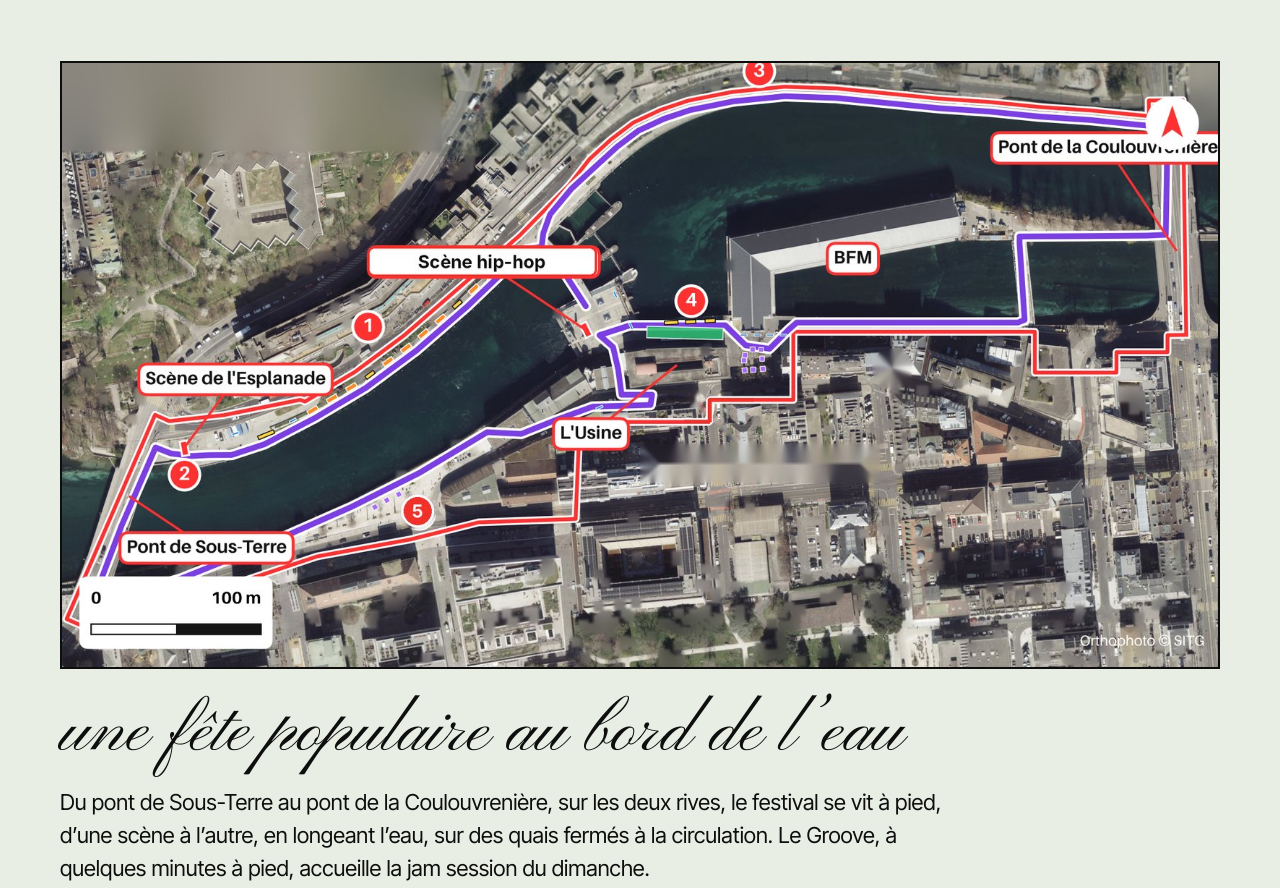
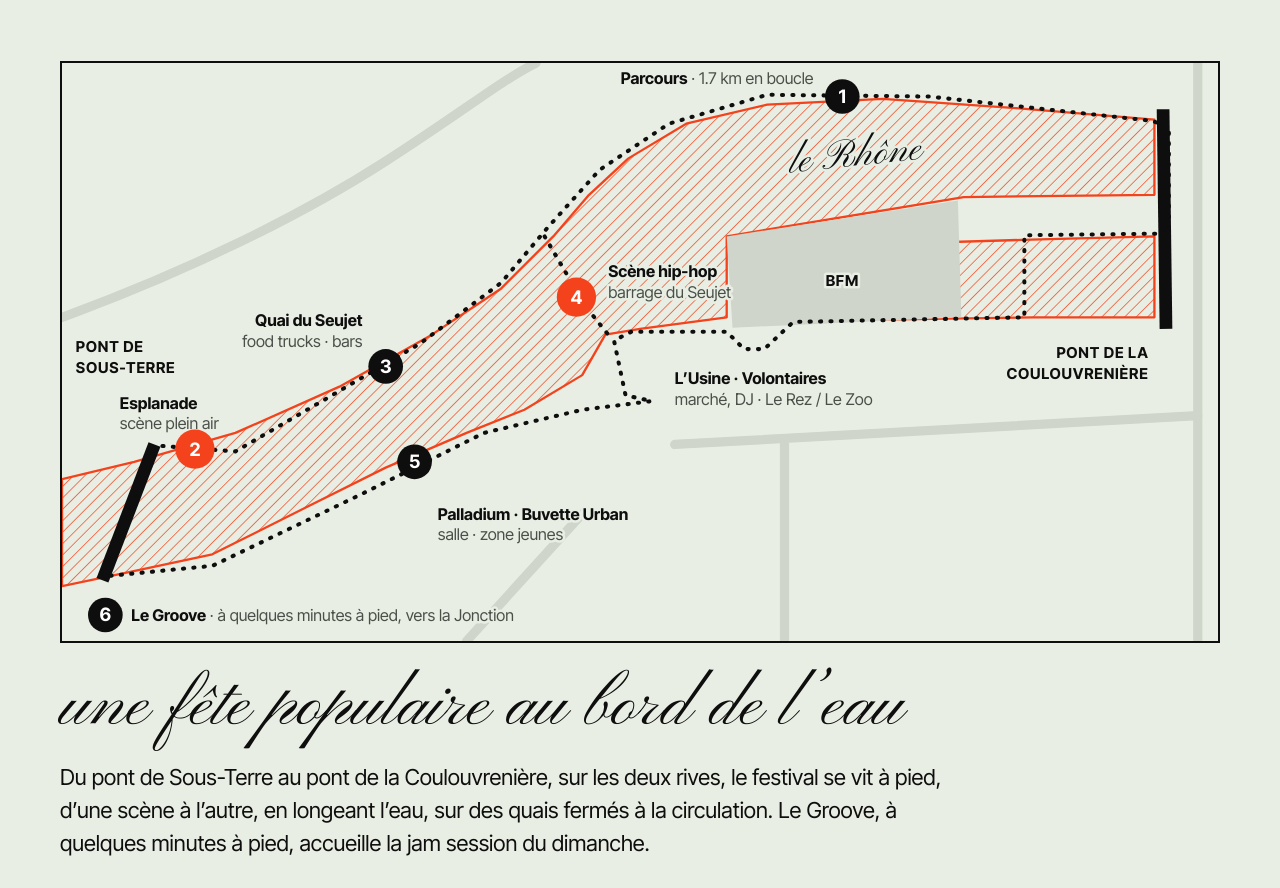
Before and after one commit to planeterouge/lamatrice-site, a plain HTML site: page index.html in a window 1280 px wide. Shown: the part 2480-3368 px from the top of the page. Drawn offline with Linux system fonts and the light colour scheme.

Commit message:
Plan simplifié du festival (Rhône hachuré rouge)
Co-Authored-By: Claude Opus 5.5 <noreply@anthropic.com>
Claude-Session: https://claude.ai/code/session_01EycR1UeJM4qRvpSrh2JMhb

```diff
--- a/index.html
+++ b/index.html
@@ -107,7 +107,13 @@ body::before{content:"";position:fixed;inset:0 0 auto;height:env(safe-area-inset
 .block h3{text-wrap:balance;font-size:15px;text-transform:uppercase;letter-spacing:.06em;margin-bottom:8px}
 .block.free h3{color:var(--orange-deep)}
 .map-row{display:grid;grid-template-columns:minmax(0,1fr);gap:28px;margin-top:64px}
-.map-row img{width:100%;border:2px solid var(--ink)}
+.plan-wrap{overflow-x:auto}
+.plan{width:100%;min-width:760px;height:auto;display:block;border:2px solid var(--ink)}
+.plan text{font-family:var(--body);font-size:28px;fill:var(--stone);paint-order:stroke;stroke:var(--mint);stroke-width:9px;stroke-linejoin:round}
+.plan .b{font-weight:700;fill:var(--ink)}
+.plan .pl-lab{font-weight:700;font-size:26px;fill:var(--ink);text-transform:uppercase;letter-spacing:.05em}
+.plan .pl-river{font-family:var(--script);font-size:70px;fill:var(--ink)}
+.plan .pl-pin text{font-weight:800;font-size:32px;fill:#fff;text-anchor:middle;stroke:none}
 .map-row .lede{max-width:70ch}
 .map-row .script{font-size:clamp(44px,5.5vw,80px)}
 @media (max-width:960px){.blocks{grid-template-columns:repeat(2,minmax(0,1fr))}}
@@ -343,7 +349,57 @@ footer img{height:26px;width:auto}
       <div class="block rv"><h3>[&nbsp;En salle&nbsp;]</h3><p>Le Rez / Le Zoo à L’Usine le vendredi et le Palladium le samedi, jusqu’à 6h : têtes d’affiche, DJ et showcases. Le dimanche, jam session au Groove. À prix accessibles.</p></div>
     </div>
     <div class="map-row rv">
-      <img src="images/plan-festival.jpg" alt="Plan du festival sur les berges du Rhône, du pont de Sous-Terre au pont de la Coulouvrenière : parcours, scènes et zones numérotées" loading="lazy">
+      <div class="plan-wrap">
+      <svg class="plan" viewBox="0 0 2000 1000" role="img" aria-label="Plan simplifié du festival : boucle piétonne d’environ 1.7 km sur les deux rives du Rhône, du pont de Sous-Terre au pont de la Coulouvrenière, avec les zones numérotées">
+        <defs>
+          <pattern id="pl-hatch" width="14" height="14" patternUnits="userSpaceOnUse" patternTransform="rotate(45)">
+            <line x1="0" y1="0" x2="0" y2="14" stroke="#f4431c" stroke-width="2.4"/>
+          </pattern>
+        </defs>
+        <rect width="2000" height="1000" fill="#e8eee3"/>
+        <g fill="none" stroke="#cfd5ca" stroke-width="16" stroke-linecap="round">
+          <path d="M0 440 C 220 360, 420 260, 560 170 S 760 30, 820 0"/>
+          <path d="M1965 0 L1965 1000"/>
+          <path d="M1060 660 L1965 610"/>
+          <path d="M1250 660 L1250 1000"/>
+          <path d="M700 1000 L900 780"/>
+        </g>
+        <g fill="url(#pl-hatch)" stroke="#f4431c" stroke-width="4" stroke-linejoin="round">
+          <path d="M0 720 L125 690 L300 640 L480 560 L640 470 L760 390 L850 300 L910 230 L980 165 L1080 105 L1220 72 L1420 62 L1650 78 L1890 98 L1890 228 L1560 232 L1150 300 L1150 440 L1000 460 L940 470 L900 540 L800 600 L700 640 L560 700 L420 770 L260 850 L120 880 L0 905 Z"/>
+          <path d="M1260 318 L1660 306 L1890 300 L1890 440 L1680 440 L1270 446 Z"/>
+        </g>
+        <path d="M1150 300 L1550 238 L1556 440 L1160 458 Z" fill="#cfd5ca"/>
+        <g stroke="#0e0e0e" stroke-width="22">
+          <line x1="160" y1="660" x2="70" y2="895"/>
+          <line x1="1905" y1="80" x2="1910" y2="460"/>
+        </g>
+        <g fill="none" stroke="#0e0e0e" stroke-width="7" stroke-linecap="round" stroke-linejoin="round" stroke-dasharray="2 16">
+          <path d="M75 888 L165 662 L300 672 L450 585 L620 485 L760 380 L840 285 L930 185 L1050 105 L1220 55 L1500 58 L1885 100 L1915 110 L1915 295 L1665 298 L1665 440 L1265 448 L1215 495 L1180 495 L1150 465 L985 465 L955 480 L975 575 L1020 585 L900 600 L730 640 L520 745 L260 870 L75 888"/>
+          <path d="M835 300 L905 420 L945 470"/>
+        </g>
+        <text class="pl-river" x="1260" y="190" transform="rotate(-6 1260 190)">le Rhône</text>
+        <g class="pl-txt">
+          <text class="pl-lab" x="1350" y="385" text-anchor="middle">BFM</text>
+          <text class="pl-lab" x="24" y="500">Pont de</text><text class="pl-lab" x="24" y="536">Sous-Terre</text>
+          <text class="pl-lab" x="1880" y="510" text-anchor="end">Pont de la</text><text class="pl-lab" x="1880" y="546" text-anchor="end">Coulouvrenière</text>
+          <text x="1300" y="36" text-anchor="end"><tspan class="b">Parcours</tspan> · 1.7 km en boucle</text>
+          <text x="100" y="598"><tspan class="b">Esplanade</tspan></text><text x="100" y="634">scène plein air</text>
+          <text x="520" y="455" text-anchor="end"><tspan class="b">Quai du Seujet</tspan></text><text x="520" y="491" text-anchor="end">food trucks · bars</text>
+          <text x="945" y="370"><tspan class="b">Scène hip-hop</tspan></text><text x="945" y="406">barrage du Seujet</text>
+          <text x="1060" y="555"><tspan class="b">L’Usine · Volontaires</tspan></text><text x="1060" y="591">marché, DJ · Le Rez / Le Zoo</text>
+          <text x="650" y="790"><tspan class="b">Palladium · Buvette Urban</tspan></text><text x="650" y="826">salle · zone jeunes</text>
+          <text x="120" y="966"><tspan class="b">Le Groove</tspan> · à quelques minutes à pied, vers la Jonction</text>
+        </g>
+        <g class="pl-pin">
+          <circle cx="1350" cy="58" r="30" fill="#0e0e0e"/><text x="1350" y="69">1</text>
+          <circle cx="230" cy="668" r="34" fill="#f4431c"/><text x="230" y="680">2</text>
+          <circle cx="560" cy="525" r="30" fill="#0e0e0e"/><text x="560" y="536">3</text>
+          <circle cx="890" cy="405" r="34" fill="#f4431c"/><text x="890" y="417">4</text>
+          <circle cx="610" cy="690" r="30" fill="#0e0e0e"/><text x="610" y="701">5</text>
+          <circle cx="75" cy="955" r="30" fill="#0e0e0e"/><text x="75" y="966">6</text>
+        </g>
+      </svg>
+      </div>
       <div>
         <p class="script">une fête populaire au bord de l’eau</p>
         <p class="lede" style="margin-top:16px">Du pont de Sous-Terre au pont de la Coulouvrenière, sur les deux rives, le festival se vit à pied, d’une scène à l’autre, en longeant l’eau, sur des quais fermés à la circulation. Le Groove, à quelques minutes à pied, accueille la jam session du dimanche.</p>
```
Also changed, not shown: images/plan-festival.jpg (deleted).
